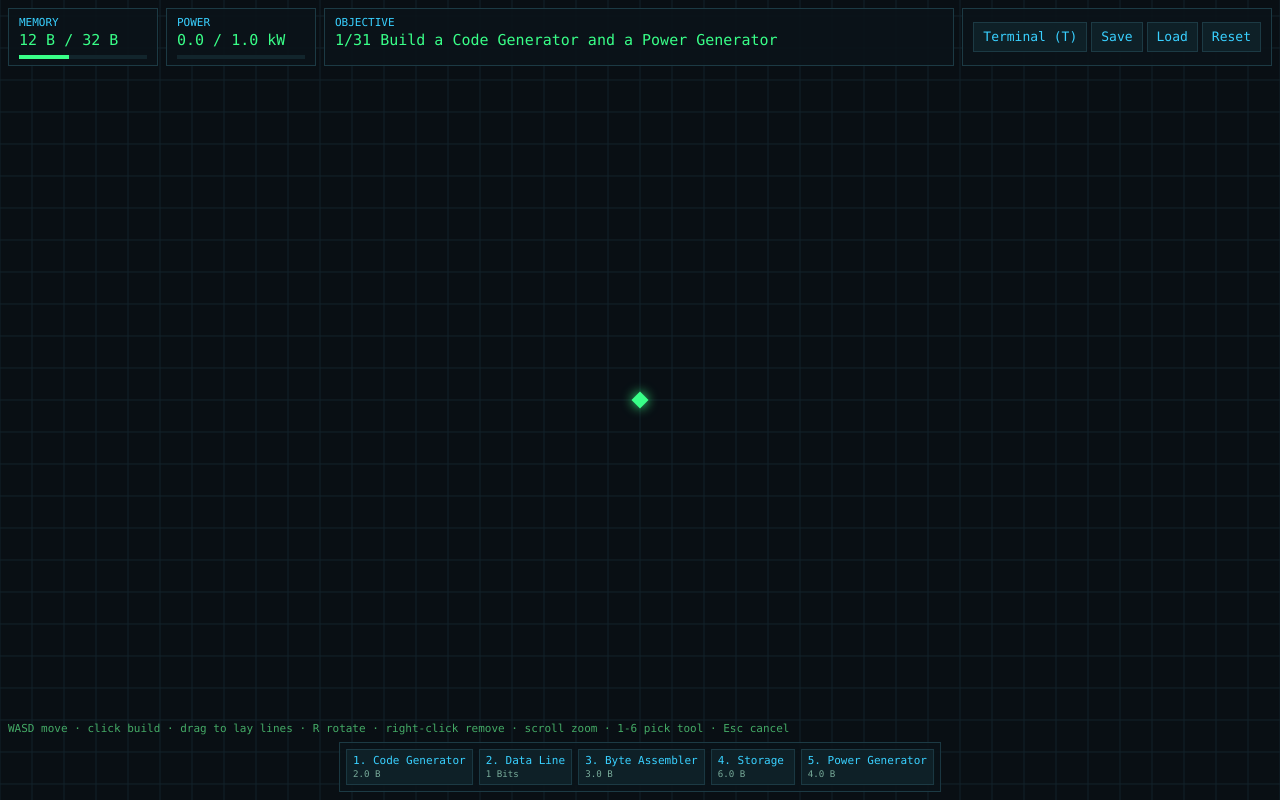
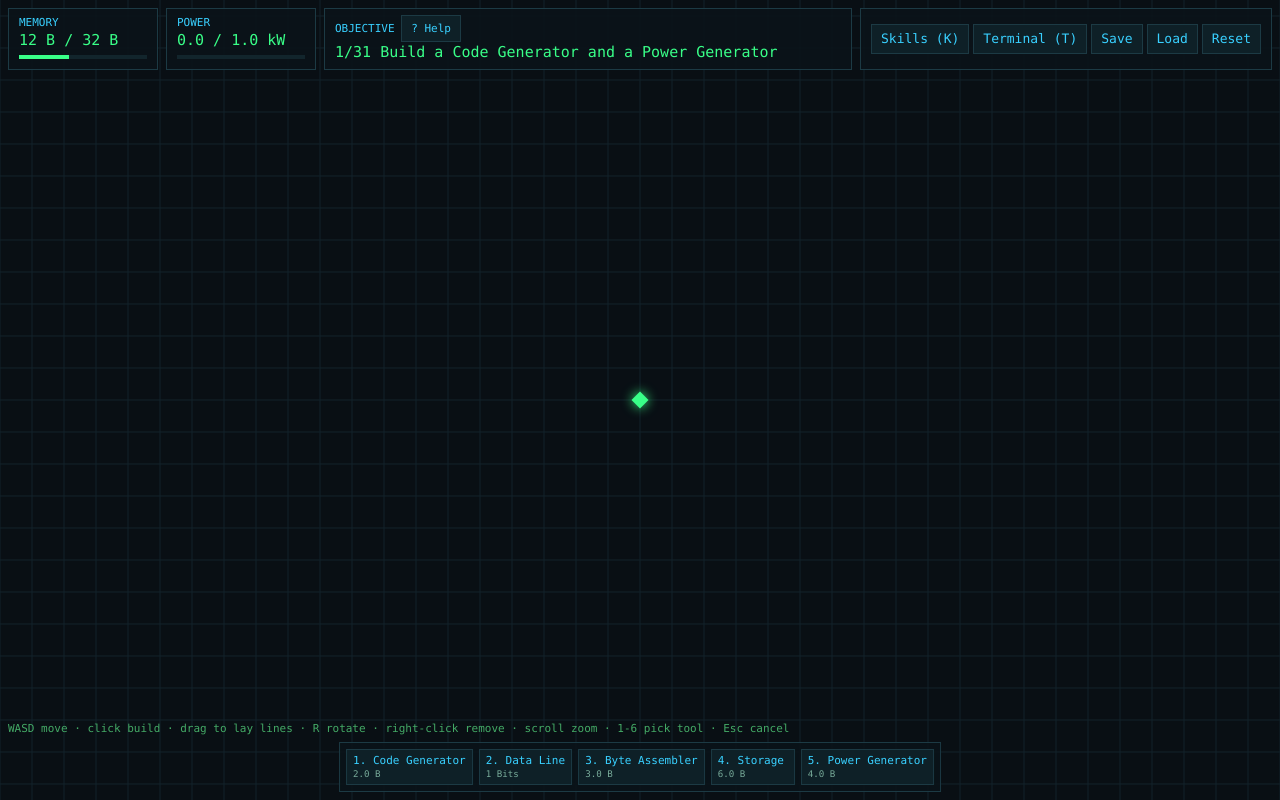
Before and after one commit to TheGoodBerry/Terminalist, a plain HTML site: page index.html in a window 1280 px wide. Drawn offline with Linux system fonts and the light colour scheme.

Commit message:
Update index.html

```diff
--- a/index.html
+++ b/index.html
@@ -5,8 +5,8 @@
 <div id="hud">
  <div class="cell"><b>MEMORY</b><span id="mem"></span><i class="bar"><u id="memb"></u></i></div>
  <div class="cell"><b>POWER</b><span id="pow"></span><i class="bar"><u id="powb"></u></i></div>
- <div class="cell wide"><b>OBJECTIVE</b><span id="obj"></span></div>
- <div class="cell btns"><button id="bTerm">Terminal (T)</button><button id="bSave">Save</button><button id="bLoad">Load</button><button id="bReset">Reset</button></div>
+ <div class="cell wide"><b>OBJECTIVE <button id="bHelp" title="Detailed instructions (H)">? Help</button></b><span id="obj"></span></div>
+ <div class="cell btns"><button id="bSkill">Skills (K)</button><button id="bTerm">Terminal (T)</button><button id="bSave">Save</button><button id="bLoad">Load</button><button id="bReset">Reset</button></div>
 </div>
 <div id="build"></div>
 <div id="info" hidden><h3 id="ititle"></h3><div id="istats"></div><button id="upg"></button></div>
@@ -18,6 +18,7 @@ repeat</textarea></div>
  <div class="tb"><button id="bRun">RUN</button><button id="bStop">STOP</button></div>
  <pre id="out"></pre>
 </div>
+<div id="tree" hidden></div><div id="guide" hidden></div>
 <div id="toast"></div>
 <div id="help">WASD move · click build · drag to lay lines · R rotate · right-click remove · scroll zoom · 1-6 pick tool · Esc cancel</div>
 <script src="js/utils.js"></script><script src="js/machines.js"></script><script src="js/scripting.js"></script>
```
